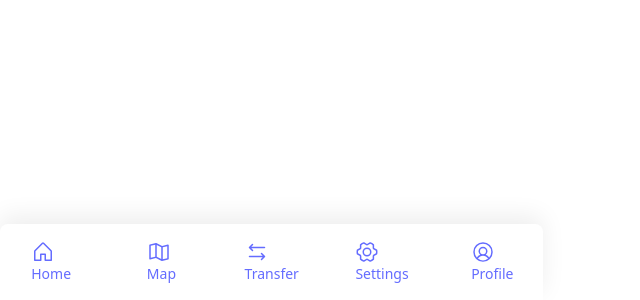
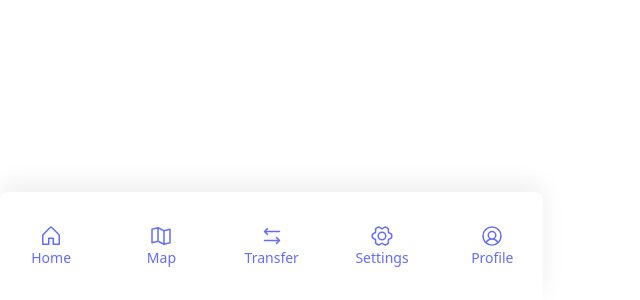
Before and after one commit to lordAjanaku/vite-mobyl-app, a React (Vite) app: page / in a window 1280 px wide. Shown: the part 500-800 px from the top of the page, without its empty margins (0-640 px from the left). Built offline with nearby package versions, Linux system fonts and the light colour scheme.

Commit message:
update Navigation.jsx

```diff
--- a/src/Navigation.jsx
+++ b/src/Navigation.jsx
@@ -34,12 +34,12 @@
 
 function Nav ({ name, Icon, isActive, toggleIcon }) {
 	return (
-		<li className="py-4 px-6"
+		<li className=""
 			onClick={(e) => {
 				e.preventDefault();
 				toggleIcon(name);
 			}} >
-			<a className="grid justify-center" href="#">
+			<a className="flex flex-col justify-center items-center py-8 px-6" href="#">
 				<Icon
 					weight={isActive ? "fill" : "regular"}
 					size="1.5rem"
```
